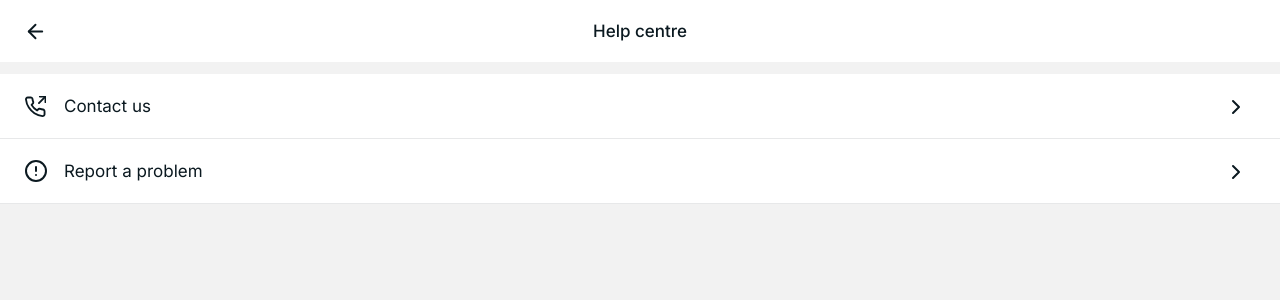
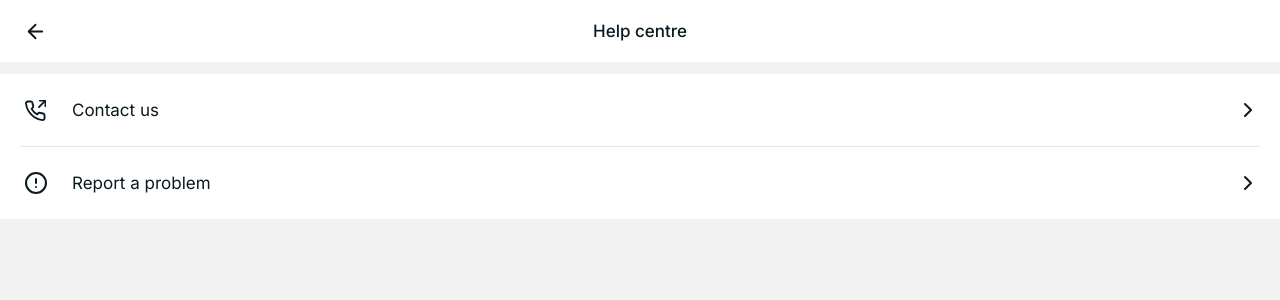
Before and after one commit to codersforcauses/penni, a Next.js app in the folder client/: page /account/help in a window 1280 px wide. Shown: the top 300 px of the page. Built offline with nearby package versions, Linux system fonts and the light colour scheme.

Commit message:
update styling add help-tags component

```diff
--- /dev/null
+++ b/client/src/components/ui/help-tags.tsx
@@ -0,0 +1,102 @@
+import Image from "next/image";
+import Link from "next/link";
+import React, { useState } from "react";
+
+import { ChevronRightIcon } from "./icons";
+
+interface HelpTagProps {
+  icon: string | React.ElementType;
+  title: string;
+  description: string;
+  link?: string;
+  nestedContent?: React.ReactNode;
+}
+
+/**
+ * HelpTag component displays a Help tag with an icon, title, description, and optional nested content.
+ *
+ * @param {object} props - Props for the HelpTag component.
+ * @param {string | React.ElementType} props.icon - Icon to display. It can be a URL string or a React component.
+ * @param {string} props.title - Title of the Help tag.
+ * @param {string} props.description - Description of the Help tag.
+ * @param {string} [props.link] - Optional link URL. If provided, clicking the tag will navigate to this URL.
+ * @param {React.ReactNode} [props.nestedContent] - Optional nested content to display when the tag is clicked.
+ *
+ * @returns {React.FC<HelpTagProps>} The HelpTag component.
+ *
+ * @example
+ * // Usage with a URL icon and link
+ * <HelpTag
+ *   icon="/icons/user-icon.png"
+ *   title="Help"
+ *   description="View and edit your Help"
+ *   link="/Help"
+ * />
+ *
+ * @example
+ * // Usage with a React component icon and nested content
+ * import { LogoutIcon } from "./icons";
+ * <HelpTag
+ *   icon={LogoutIcon}
+ *   title="Logout"
+ *   description=""
+ *   nestedContent={<div>Logout content goes here</div>}
+ * />
+ */
+
+const HelpTag: React.FC<HelpTagProps> = ({
+  icon,
+  title,
+  description,
+  link,
+  nestedContent,
+}) => {
+  const [isOpen, setIsOpen] = useState(false);
+  const IconComponent = typeof icon === "string" ? null : icon;
+
+  const handleClick = () => {
+    if (nestedContent) {
+      setIsOpen(!isOpen);
+    }
+  };
+
+  return (
+    <div className="relative flex flex-col bg-white">
+      <Link href={link || "#"} onClick={handleClick}>
+        <div
+          className="flex cursor-pointer items-center justify-between p-4 hover:bg-penni-text-regular-dark-mode"
+          style={{ height: "72px" }}
+        >
+          <div className="flex items-center">
+            <div className="ml-2 mr-6 h-6 w-6">
+              {IconComponent ? (
+                <IconComponent className="h-3 w-3" />
+              ) : (
+                <Image
+                  src={icon as string}
+                  alt={title}
+                  width={20}
+                  height={20}
+                />
+              )}
+            </div>
+            <div>
+              <h3 className="text-hb font-normal leading-hb text-penni-text-regular-light-mode">
+                {title}
+              </h3>
+              <p className="text-fn font-normal leading-fn text-penni-text-secondary-light-mode">
+                {description}
+              </p>
+            </div>
+          </div>
+          <div className="absolute right-5 top-1/2 -translate-y-1/2 transform">
+            <ChevronRightIcon className="h-3 w-3 text-penni-background-input-light-mode" />
+          </div>
+        </div>
+      </Link>
+      {nestedContent && isOpen && <div className="p-4">{nestedContent}</div>}
+    </div>
+  );
+};
+
+export default HelpTag;
--- a/client/src/pages/account/help.tsx
+++ b/client/src/pages/account/help.tsx
@@ -1,17 +1,20 @@
 import React from "react";
 
 import Header from "@/components/ui/header";
+import HelpTag from "@/components/ui/help-tags";
 import { InfoIcon, PhoneIcon } from "@/components/ui/icons";
-import ProfileTag from "@/components/ui/profile-tags";
 
 export default function Help() {
   return (
     <div className="flex min-h-screen flex-col bg-penni-background-input-light-mode">
       <Header title="Help centre" />
       <div className="h-[0.12rem] grow-0 bg-penni-background-input-light-mode pt-3"></div>
-      <div className="-ml-2 flex flex-grow flex-col overflow-auto">
-        <ProfileTag icon={PhoneIcon} title="Contact us" description="" />
-        <ProfileTag
+      <div className="flex flex-grow flex-col overflow-auto">
+        <HelpTag icon={PhoneIcon} title="Contact us" description="" />
+        <div className="bg-penni-background-light-mode">
+          <hr className="mx-5 grow-0 bg-penni-text-regular-dark-mode" />
+        </div>
+        <HelpTag
           icon={InfoIcon}
           title="Report a problem"
           description=""
```
